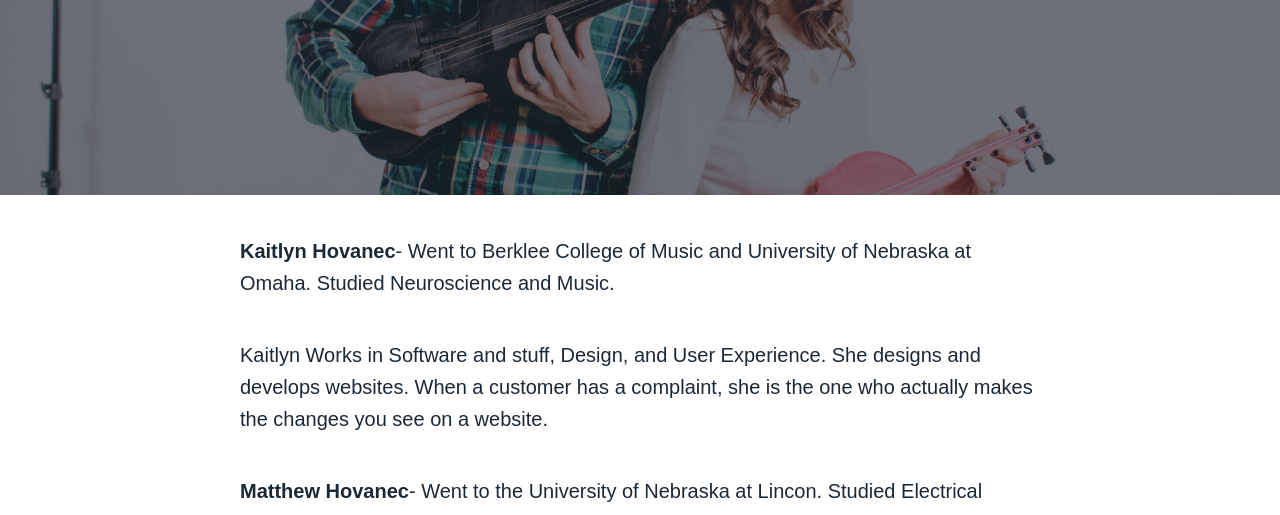
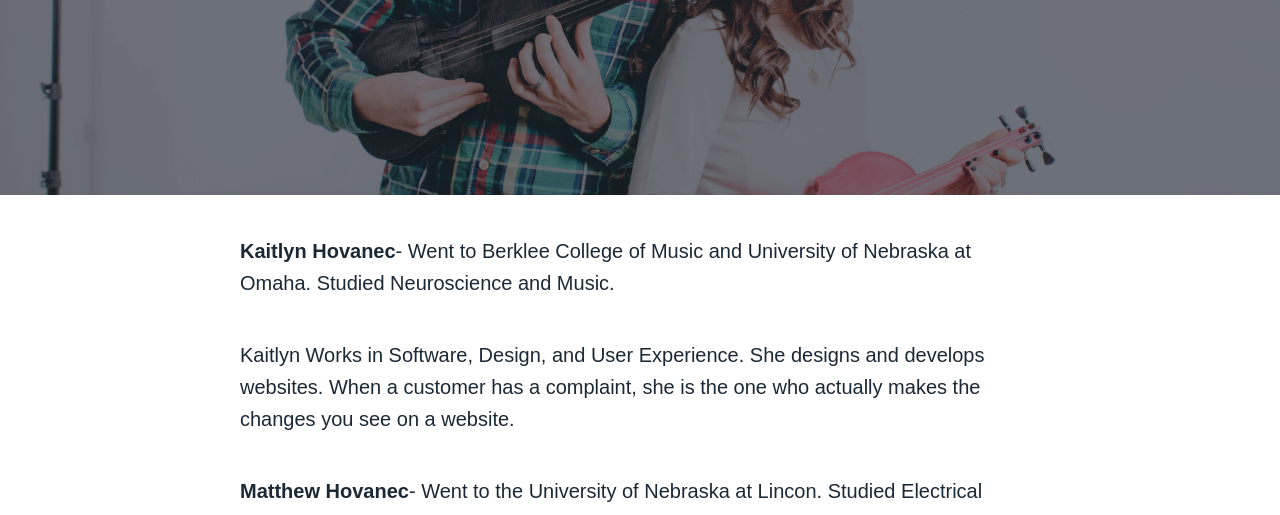
Before and after one commit to D-Dawg9/diesel-gets-an-a-, a plain HTML site: page index.html in a window 1280 px wide. Both pictures are taken after a click on the element 640 px from the left and 378 px from the top of the page. Shown: the part 285-800 px from the top of the page. Drawn offline with nearby package versions, Linux system fonts and the light colour scheme.

Commit message:
fixed it

```diff
--- a/index.html
+++ b/index.html
@@ -32,7 +32,7 @@
 						<div>
 							<p><strong>Kaitlyn Hovanec</strong>- Went to Berklee College of Music and University of Nebraska at Omaha.
                 Studied Neuroscience and Music.</p>
-							<p>Kaitlyn Works in Software and stuff, Design, and User Experience. She designs and
+							<p>Kaitlyn Works in Software, Design, and User Experience. She designs and
 								develops websites. When a customer has a complaint, she is the one
 								who actually makes the changes you see on a website.</p>
 							<p><strong>Matthew Hovanec</strong>- Went to the University of
```
